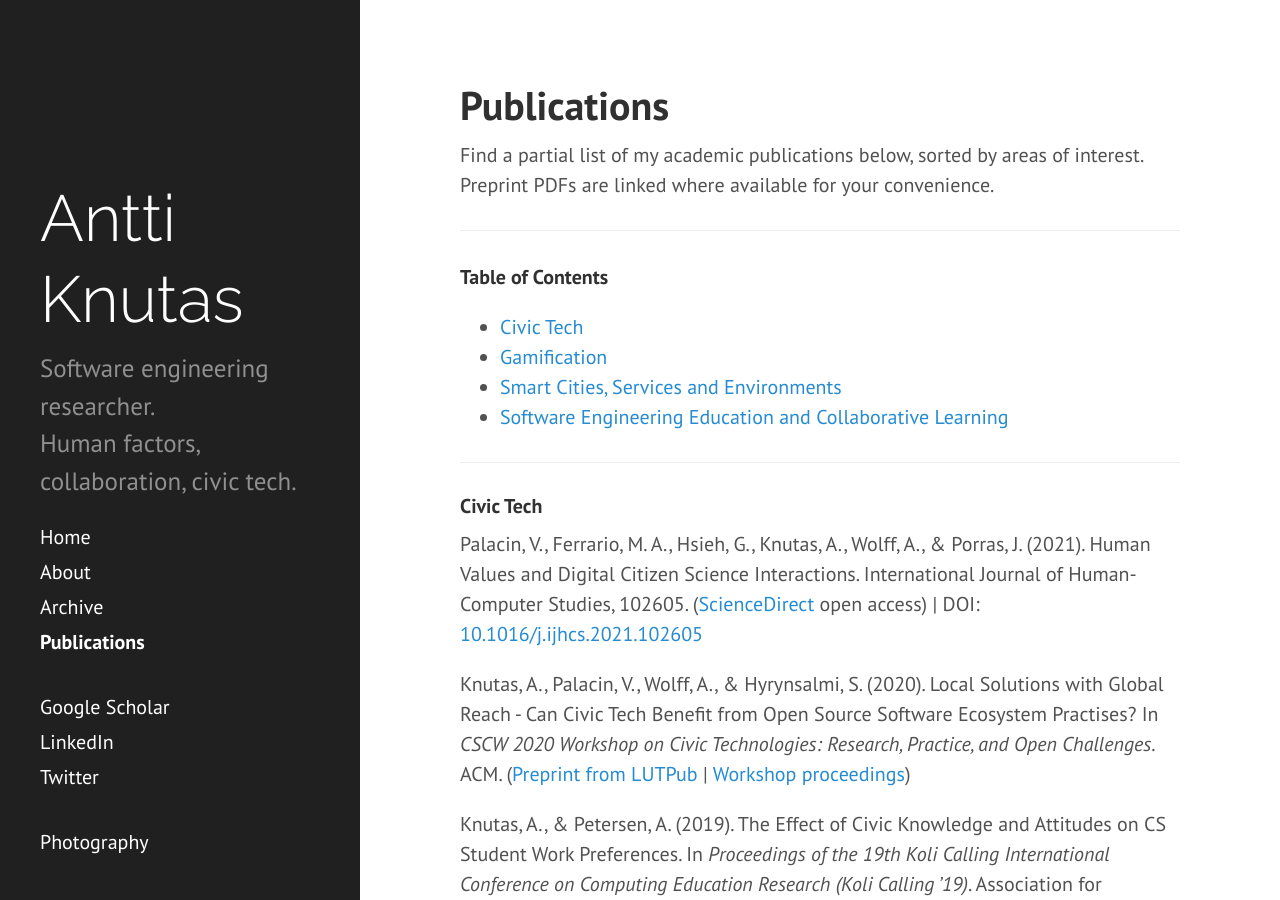
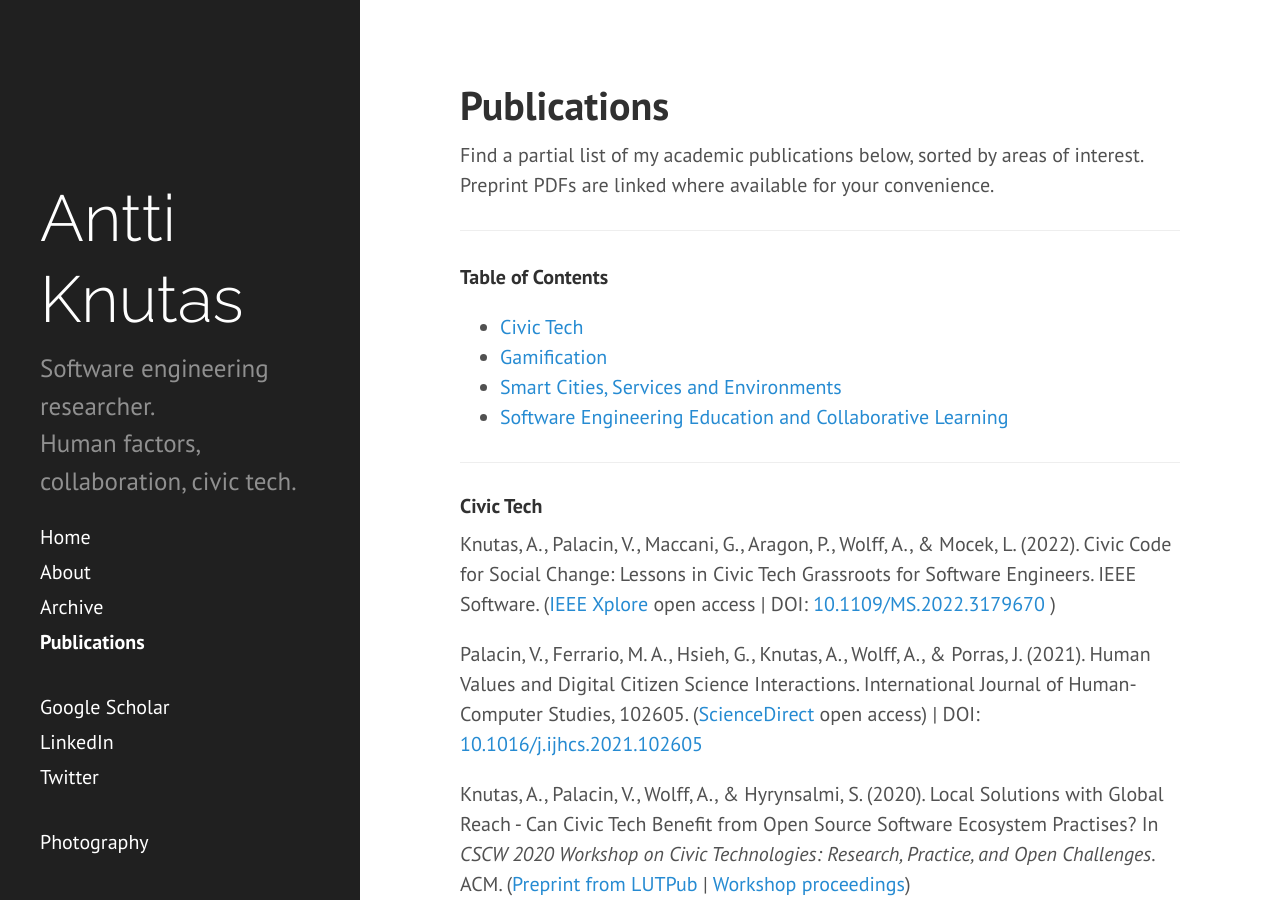
Before and after one commit to aknutas/aknutas.github.io, a Jekyll site: the page built from publications.md, in a window 1280 px wide and 900 px high. Built offline with Jekyll 4.4.1, drawn with Linux system fonts in a browser that asks for light colours.

Commit message:
Updated publications.md
Updated publications with more references

```diff
--- a/publications.md
+++ b/publications.md
@@ -13,7 +13,9 @@ Find a partial list of my academic publications below, sorted by areas of intere
 ---
 
 #### Civic Tech
-Palacin, V., Ferrario, M. A., Hsieh, G., Knutas, A., Wolff, A., & Porras, J. (2021). Human Values and Digital Citizen Science Interactions. International Journal of Human-Computer Studies, 102605. ([ScienceDirect](https://doi.org/10.1016/j.ijhcs.2021.102605) open access) \| DOI: [10.1016/j.ijhcs.2021.102605](10.1016/j.ijhcs.2021.102605)
+Knutas, A., Palacin, V., Maccani, G., Aragon, P., Wolff, A., & Mocek, L. (2022). Civic Code for Social Change: Lessons in Civic Tech Grassroots for Software Engineers. IEEE Software. ([IEEE Xplore](https://doi.org/10.1109/MS.2022.3179670) open access \| DOI: [10.1109/MS.2022.3179670](https://doi.org/10.1109/MS.2022.3179670) )
+
+Palacin, V., Ferrario, M. A., Hsieh, G., Knutas, A., Wolff, A., & Porras, J. (2021). Human Values and Digital Citizen Science Interactions. International Journal of Human-Computer Studies, 102605. ([ScienceDirect](https://doi.org/10.1016/j.ijhcs.2021.102605) open access) \| DOI: [10.1016/j.ijhcs.2021.102605](https://doi.org/10.1016/j.ijhcs.2021.102605)
 
 Knutas, A., Palacin, V., Wolff, A., & Hyrynsalmi, S. (2020). Local Solutions with Global Reach - Can Civic Tech Benefit from Open Source Software Ecosystem Practises? In *CSCW 2020 Workshop on Civic Technologies: Research, Practice, and Open Challenges*. ACM. ([Preprint from LUTPub](https://lutpub.lut.fi/handle/10024/162253) \| [Workshop proceedings](https://arxiv.org/abs/2012.00515))
 
```
